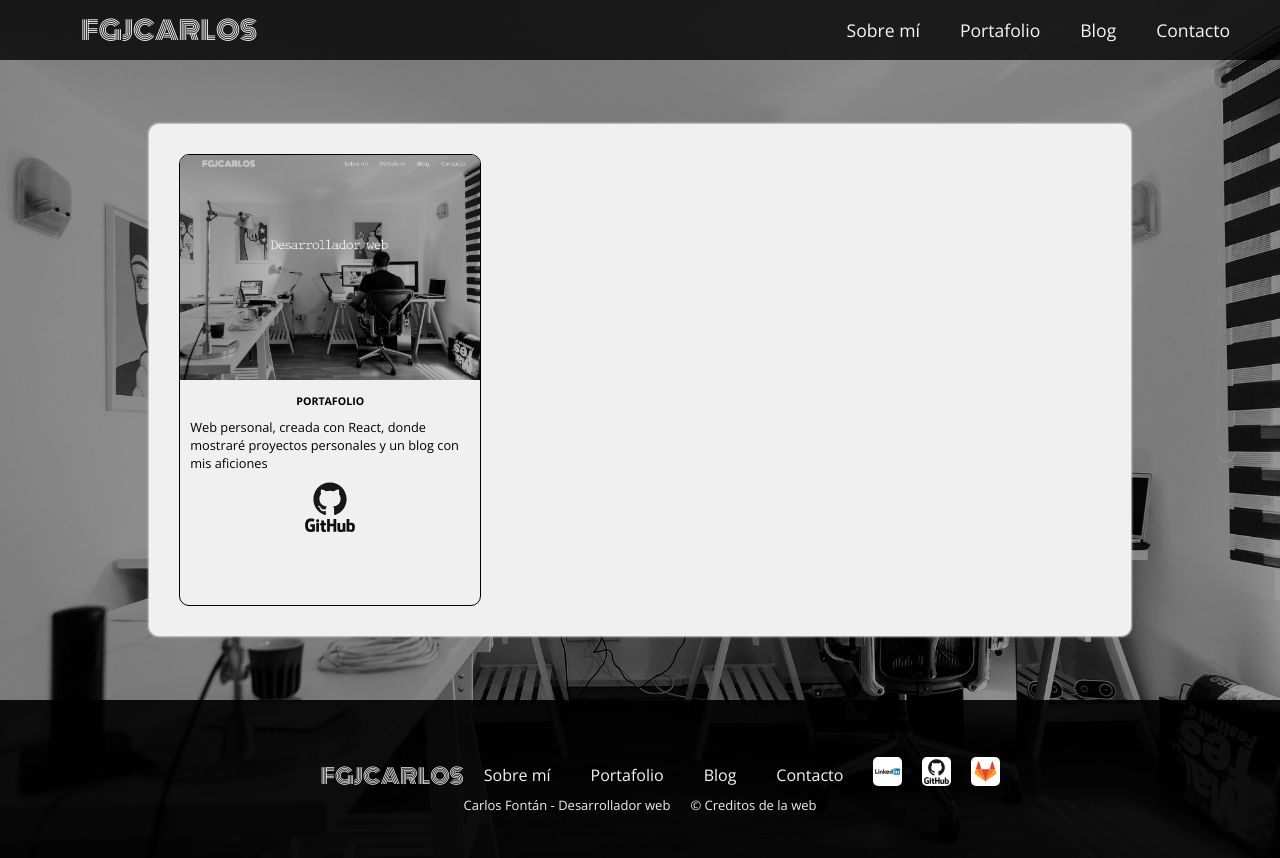
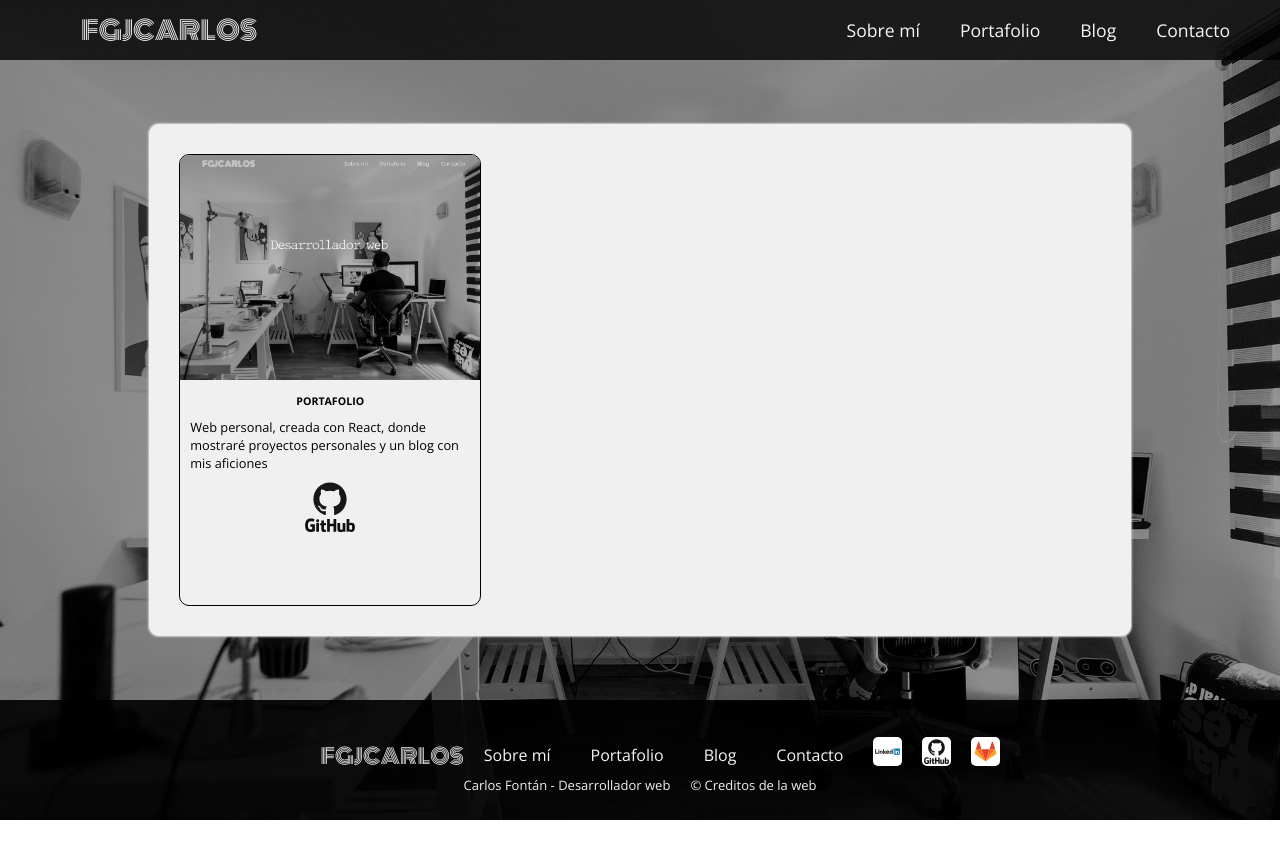
Before and after one commit to fgjcarlos/portafolio, a React (Create React App) app in the folder portafolio/: page /portfolio in a window 1280 px wide. After the commit the page ends 820 px from the top, so only its background shows below. Built offline with nearby package versions, Linux system fonts and the light colour scheme.

Commit message:
footer border-box

```diff
--- a/portafolio/src/Components/Footer/footer.css
+++ b/portafolio/src/Components/Footer/footer.css
@@ -1,8 +1,6 @@
 @import url('https://fonts.googleapis.com/css2?family=Monoton&display=swap');
 
 .f-container{
-    /* padding-top: 20px; */
-    /* padding-bottom: 20px; */
     min-height: 15vh;
     width: 100%;
     background-color: rgba(0, 0, 0, 0.9);
@@ -10,13 +8,9 @@
     display: flex;
     flex-direction: column;
     justify-content: center;
-    /* position: absolute;
-    bottom: 0px;
-    z-index: 4; */
     text-align: center;
-    box-sizing: content-box;
-    padding-top: 20px;
-    padding-bottom: 20px;
+    box-sizing: border-box;
+    padding: 20px;
 }
 
 .f-links{
```
